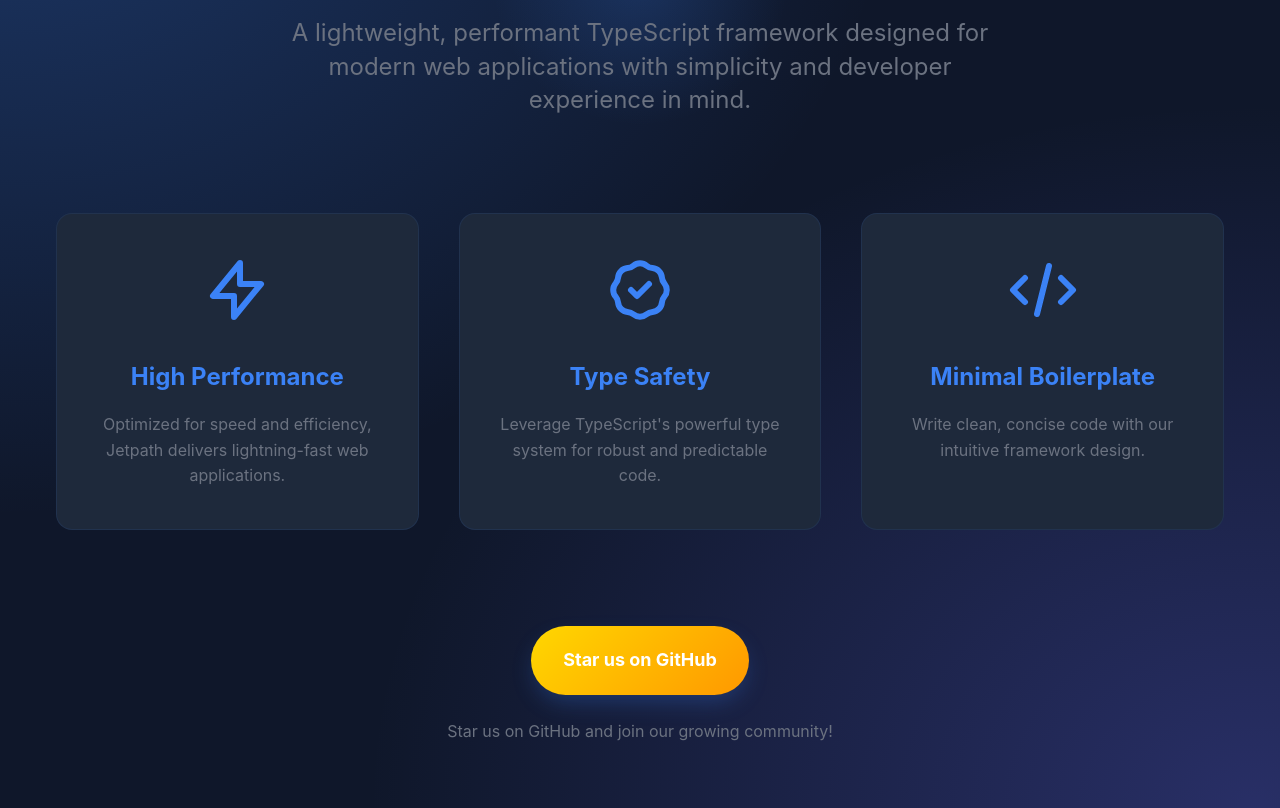
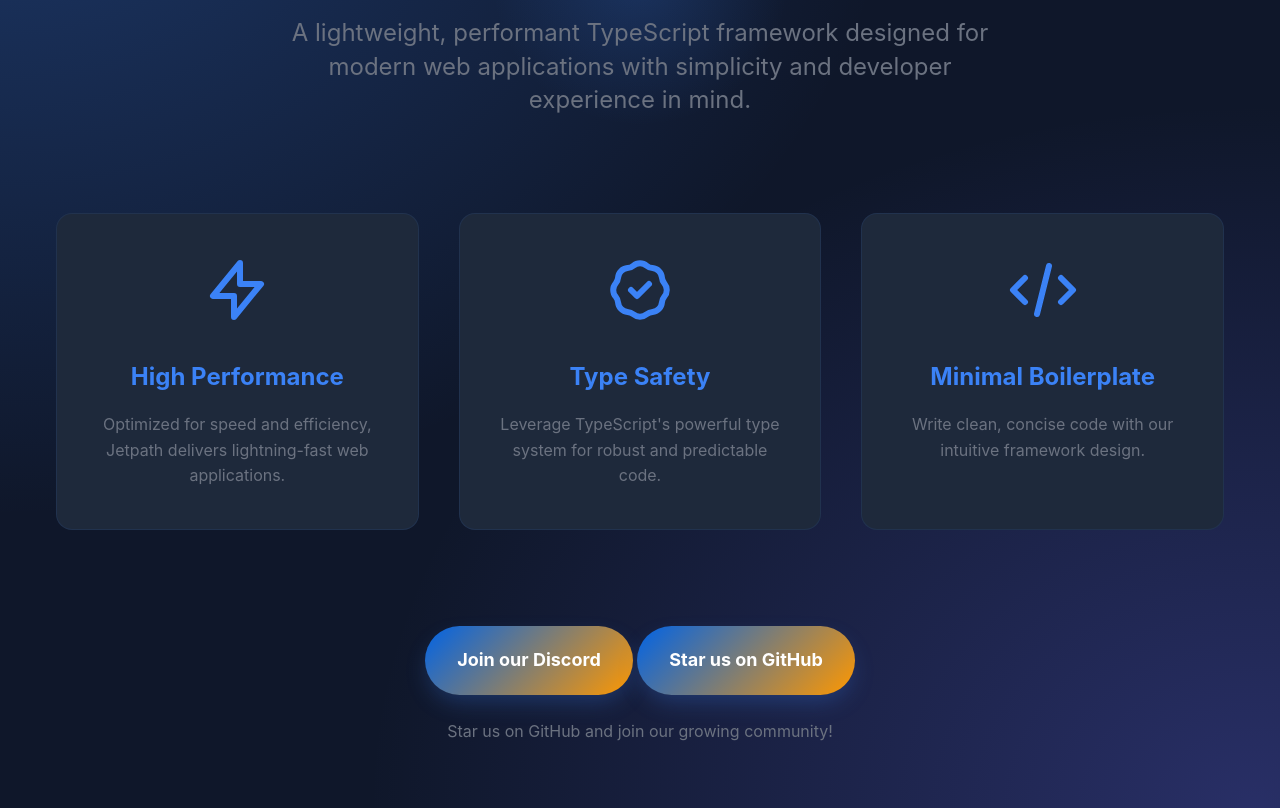
Before and after one commit to CodeDynasty-dev/jetpath-sample, a website: page src/site/index.html in a window 1280 px wide. Shown: the part 187-995 px from the top of the page. Drawn offline with Linux system fonts and the light colour scheme.

Commit message:
chore: Improve button UI

```diff
--- a/src/site/index.html
+++ b/src/site/index.html
@@ -203,7 +203,7 @@
 
       .cta-button {
         display: inline-block;
-        background: linear-gradient(135deg, gold, #ff9800);
+        background: linear-gradient(135deg, rgb(0, 99, 230), #ff9800);
         color: white;
         padding: 1.25rem 2rem;
         text-decoration: none;
@@ -311,6 +311,9 @@
       </section>
 
       <section class="cta">
+        <a href="https://discord.codedynasty.dev" class="cta-button">
+          Join our Discord
+        </a>
         <a href="https://github.com/codedynasty-dev/jetpath" class="cta-button">
           Star us on GitHub
         </a>
```
